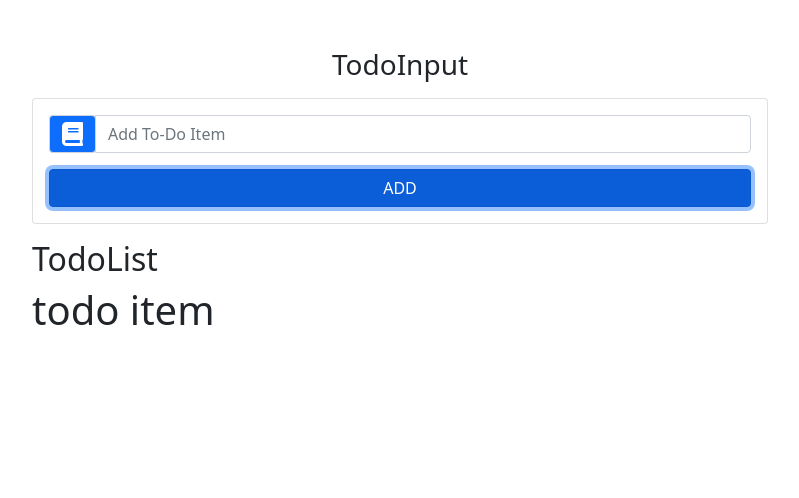
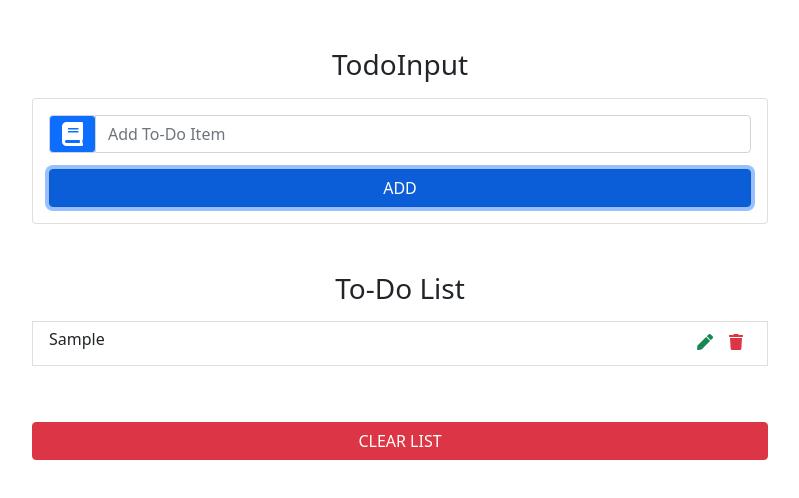
Before and after one commit to JustUzair/react-todo-list, a React (Create React App) app: page / in a window 1280 px wide. Both pictures are taken after typing "Sample" into the empty fields and a click on the button "ADD". Shown: the top 498 px of the page, without its empty margins (240-1039 px from the left). Built offline with nearby package versions, Linux system fonts and the light colour scheme.

Commit message:
Added functionality to varoius state methods

```diff
--- a/src/components/TodoItem.js
+++ b/src/components/TodoItem.js
@@ -2,6 +2,19 @@ import React, { Component } from "react";
 
 export default class TodoItem extends Component {
   render() {
-    return <h1>todo item</h1>;
+    const { title, handleDelete, handleEdit, id } = this.props;
+    return (
+      <li className="list-group-item text-capitalize d-flex justify-content-between my-2">
+        <h6>{title}</h6>
+        <div className="todo-icon">
+          <span className="mx-2 text-success" onClick={handleEdit}>
+            <i className="fas fa-pen"></i>
+          </span>
+          <span className="mx-2 text-danger" onClick={handleDelete}>
+            <i className="fas fa-trash"></i>
+          </span>
+        </div>
+      </li>
+    );
   }
 }
--- a/src/components/TodoList.js
+++ b/src/components/TodoList.js
@@ -1,12 +1,33 @@
 import React, { Component } from "react";
+import TodoItem from "./TodoItem";
 import Item from "./TodoItem";
 export default class TodoList extends Component {
   render() {
+    const { items, clearList, handleDelete, handleEdit } = this.props;
     return (
-      <section>
-        <h2>TodoList</h2>
-        <Item></Item>
-      </section>
+      <ul className="list-group my-5">
+        <h3 className="text-capitalize text-center">To-Do List</h3>
+        {items.map(item => {
+          return (
+            <TodoItem
+              key={item.id}
+              title={item.title}
+              handleDelete={() => {
+                handleDelete(item.id);
+              }}
+              handleEdit={() => {
+                handleEdit(item.id);
+              }}
+            ></TodoItem>
+          );
+        })}
+        <button
+          className="btn btn-danger col-12 text-uppercase mt-5"
+          onClick={clearList}
+        >
+          Clear List
+        </button>
+      </ul>
     );
   }
 }
```
